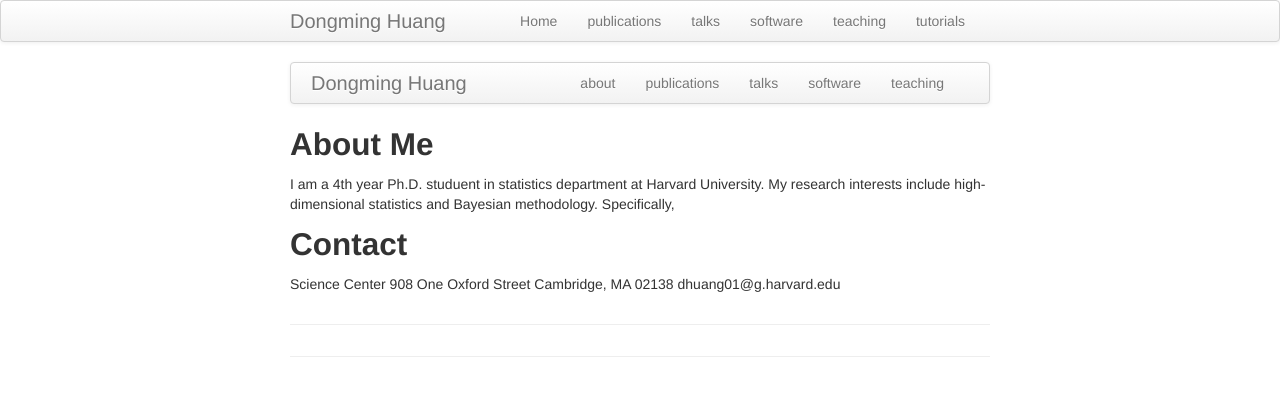
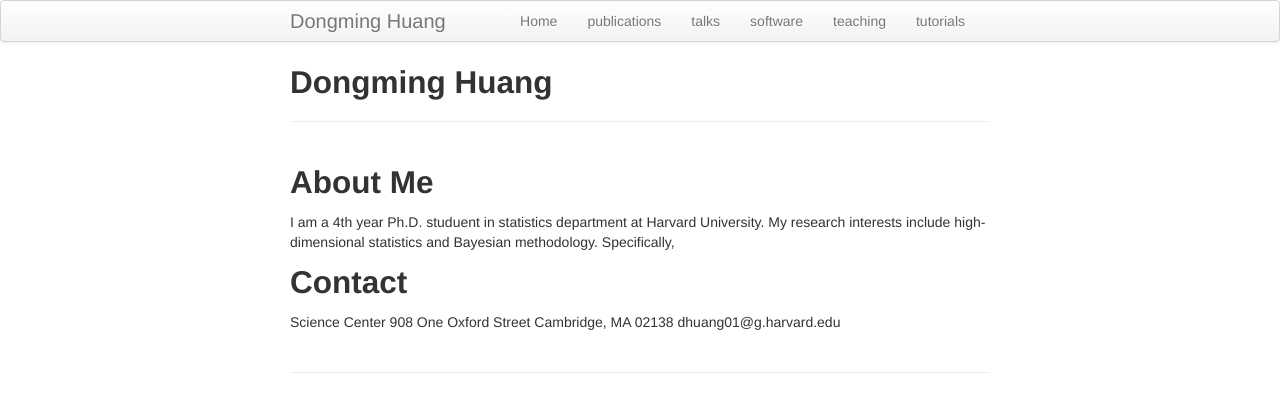
Before and after one commit to stathuang/dmhuang.github.io, a Jekyll site: the page built from index.md, in a window 1280 px wide. Shown: the top 412 px of the page. Built offline with Jekyll 4.4.1, drawn with Linux system fonts in a browser that asks for light colours.

Commit message:
Update page.html

```diff
--- a/_includes/themes/twitter/page.html
+++ b/_includes/themes/twitter/page.html
@@ -1,60 +1,9 @@
-<!DOCTYPE html>
-<html lang="en">
-  <head>
-    <meta charset="utf-8">
-    <title>{{ page.title }}</title>
-    {% if page.description %}<meta name="description" content="{{ page.description }}">{% endif %}
-    {% if page.keywords %}<meta name="keywords" content="{{ page.keywords }}">{% endif %}
-    <meta name="author" content="{{ site.author.name }}">
+<div class="page-header">
+  <h2>{{ page.title }} {% if page.tagline %}</small>{% endif %}</h2>
+</div>
 
-    <!-- Enable responsive viewport -->
-    <meta name="viewport" content="width=device-width, initial-scale=1.0">
-
-    <!-- Le HTML5 shim, for IE6-8 support of HTML elements -->
-    <!--[if lt IE 9]>
-      <script src="http://html5shim.googlecode.com/svn/trunk/html5.js"></script>
-    <![endif]-->
-
-    <!-- Le styles -->
-    <link href="{{ ASSET_PATH }}/bootstrap/css/bootstrap.2.2.2.min.css" rel="stylesheet">
-    <link href="{{ ASSET_PATH }}/css/style.css?body=1" rel="stylesheet" type="text/css" media="all">
-    <link href="{{ ASSET_PATH }}/css/kbroman.css" rel="stylesheet" type="text/css" media="all">
-
-    <!-- Le fav and touch icons -->
-    <link rel="SHORTCUT ICON" href="{{ BASE_PATH }}/assets/me.ico"/>
-
-    <!-- atom & rss feed -->
-    <link href="{{ BASE_PATH }}{{ site.JB.atom_path }}" type="application/atom+xml" rel="alternate" title="Sitewide ATOM Feed">
-    <link href="{{ BASE_PATH }}{{ site.JB.rss_path }}" type="application/rss+xml" rel="alternate" title="Sitewide RSS Feed">
-
-  </head>
-
-  <body>
-    <div class="navbar">
-      <div class="navbar-inner">
-        <div class="container-narrow">
-          <a class="brand" href="{{ HOME_PATH }}">{{ site.title }}</a>
-          <ul class="nav">
-              <li><a href="{{ BASE_PATH }}/pages/about.html">about</a></li>
-              <li><a href="{{ BASE_PATH }}/pages/pubs.html">publications</a></li>
-              <li><a href="{{ BASE_PATH }}/pages/talks.html">talks</a></li>
-              <li><a href="{{ BASE_PATH }}/pages/software.html">software</a></li>
-              <li><a href="{{ BASE_PATH }}/pages/teaching.html">teaching</a></li>
-          </ul>
-        </div>
-      </div>
-    </div>
-
-    <div class="container-narrow">
-
-      <div class="content">
-        {{ content }}
-      </div>
-
-      <hr>
-
-    </div>
-
-    {% include JB/analytics %}
-  </body>
-</html>
+<div class="row-fluid">
+  <div class="span12">
+    {{ content }}
+  </div>
+</div>
```
